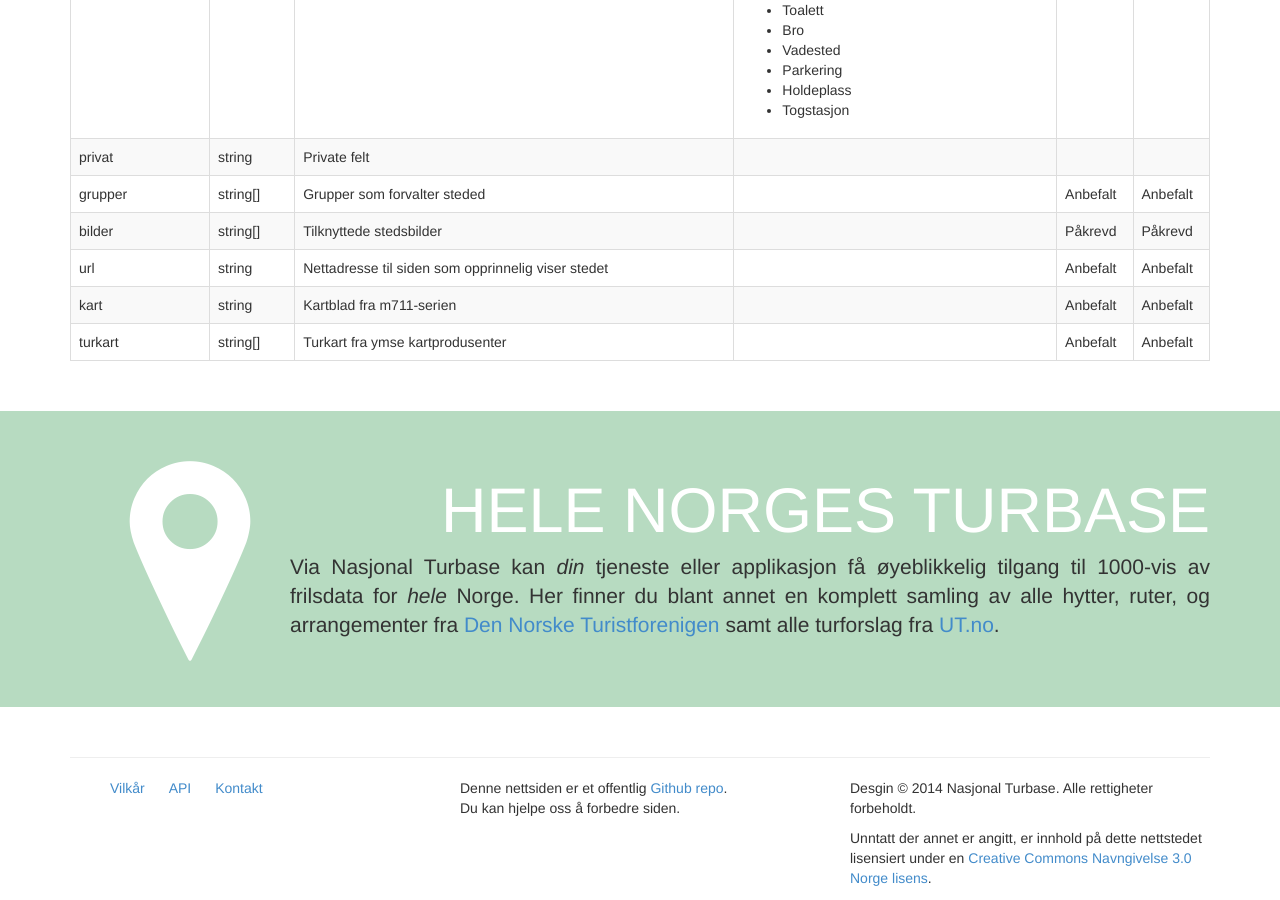
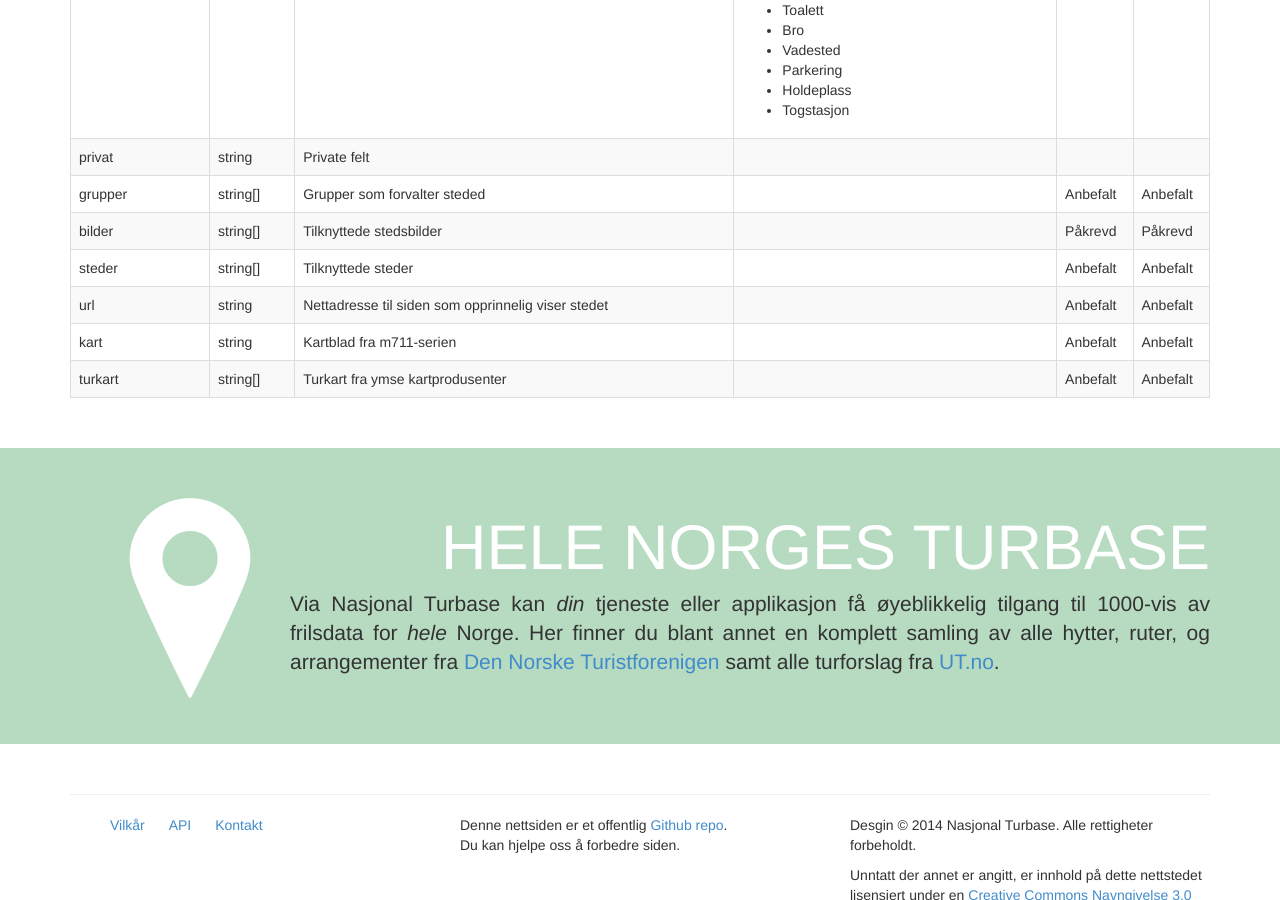
Before and after one commit to Turbasen/www.nasjonalturbase.no, a Jekyll site: the page built from data/steder.html, in a window 1280 px wide and 900 px high, scrolled down 3407 px. Built offline with Jekyll 4.4.1, drawn with Linux system fonts in a browser that asks for light colours; nearby versions of some CDN libraries; Markdown is read by kramdown in place of the engine named in the settings.

Commit message:
Add accosiated steder field to all data types

```diff
--- a/_data/grupper.yml
+++ b/_data/grupper.yml
@@ -228,6 +228,14 @@
   com: ObjectID i Bilder
   ut: Påkrevd
 
+- name: steder
+  type: string[]
+  read: Alle
+  write: Tilbyder
+  desc: Tilknyttede steder
+  com: ObjectID i Steder
+  ut: Anbefalt
+
 - name: url
   type: string
   read: Alle
--- a/_data/omrader.yml
+++ b/_data/omrader.yml
@@ -138,6 +138,14 @@
   com: ObjectID i Bilder
   ut: Påkrevd
 
+- name: steder
+  type: string[]
+  read: Alle
+  write: Tilbyder
+  desc: Tilknyttede steder
+  com: ObjectID i Steder
+  ut: Anbefalt
+
 - name: url
   type: string
   read: Alle
--- a/_data/steder.yml
+++ b/_data/steder.yml
@@ -253,6 +253,15 @@
   utsted: Påkrevd
   uthytte: Påkrevd
 
+- name: steder
+  type: string[]
+  read: Alle
+  write: Tilbyder
+  desc: Tilknyttede steder
+  com: ObjectID i Steder
+  utsted: Anbefalt
+  uthytte: Anbefalt
+
 - name: url
   type: string
   read: Alle
--- a/_data/turer.yml
+++ b/_data/turer.yml
@@ -248,6 +248,14 @@
   comment: ObjectID i Bilder
   ut: Påkrevd
 
+- name: steder
+  type: string[]
+  read: Alle
+  write: Tilbyder
+  desc: Tilknyttede steder
+  com: ObjectID i Steder
+  ut: Anbefalt
+
 - name: url
   type: string
   read: Alle
```
